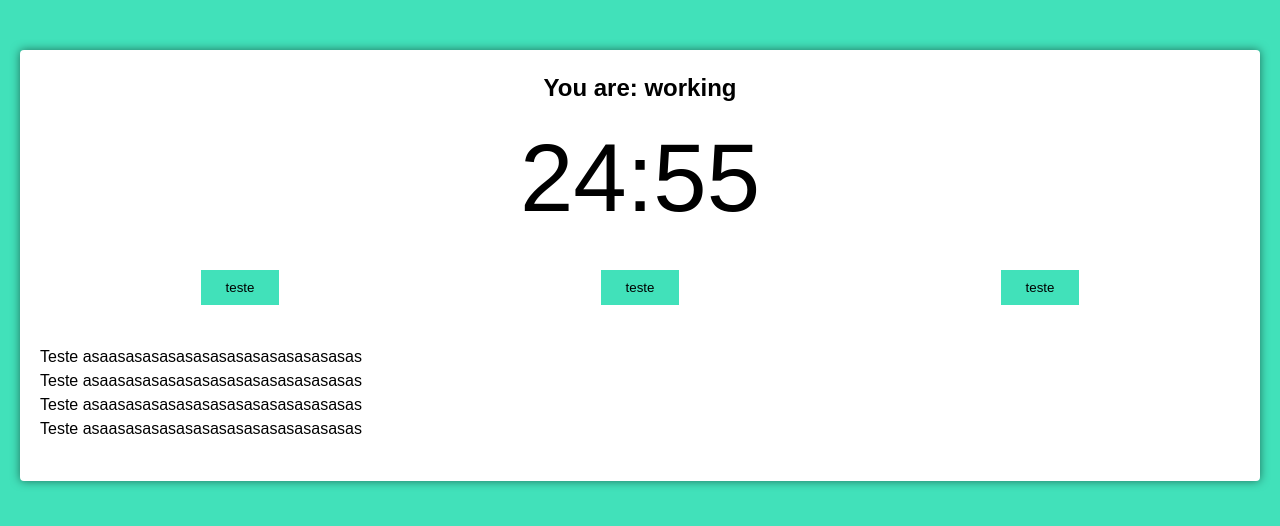
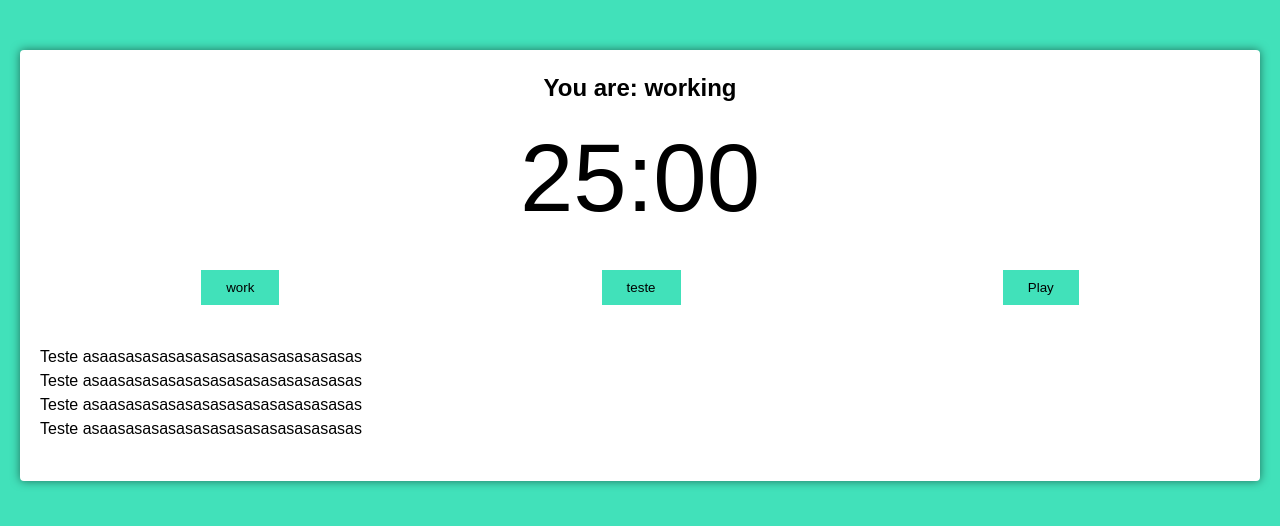
Before and after one commit to JCDMeira/pomodoro, a React (Create React App) app: page / in a window 1280 px wide. Shown: the top 526 px of the page. Built offline with nearby package versions, Linux system fonts and the light colour scheme.

Commit message:
Add: buttons work and play/pause

```diff
--- a/src/components/pomodoro-timer.tsx
+++ b/src/components/pomodoro-timer.tsx
@@ -1,4 +1,5 @@
 import React from "react";
+import { useEffect } from "react";
 import { useState } from "react";
 import { useInterval } from "../hooks/use-interval";
 
@@ -15,18 +16,35 @@
 
 export function PomodoroTimer(props: Props): JSX.Element {
   const [mainTime, setMainTime] = useState(props.pomodoroTime);
+  const [timeCounting, setTimeCounting] = useState(false);
+  const [working, setWorking] = useState(false);
 
-  useInterval(() => {
-    setMainTime(mainTime - 1);
-  }, 1000);
+  useEffect(() => {
+    if (working) document.body.classList.add("working");
+  }, [working]);
+  useInterval(
+    () => {
+      setMainTime(mainTime - 1);
+    },
+    timeCounting ? 1000 : null,
+  );
+
+  const configureWork = () => {
+    setTimeCounting(true);
+    setWorking(true);
+  };
+
   return (
     <div className="pomodoro">
       <h2>You are: working</h2>
       <Timer mainTime={mainTime} />
       <div className="controls">
+        <Button text="work" onClick={() => configureWork()}></Button>
         <Button text="teste" onClick={() => console.log(1)}></Button>
-        <Button text="teste" onClick={() => console.log(1)}></Button>
-        <Button text="teste" onClick={() => console.log(1)}></Button>
+        <Button
+          text={timeCounting ? "Pause" : "Play"}
+          onClick={() => setTimeCounting(!timeCounting)}
+        ></Button>
       </div>
       <div className="details">
         <p>Teste asaasasasasasasasasasasasasasasas</p>
```
